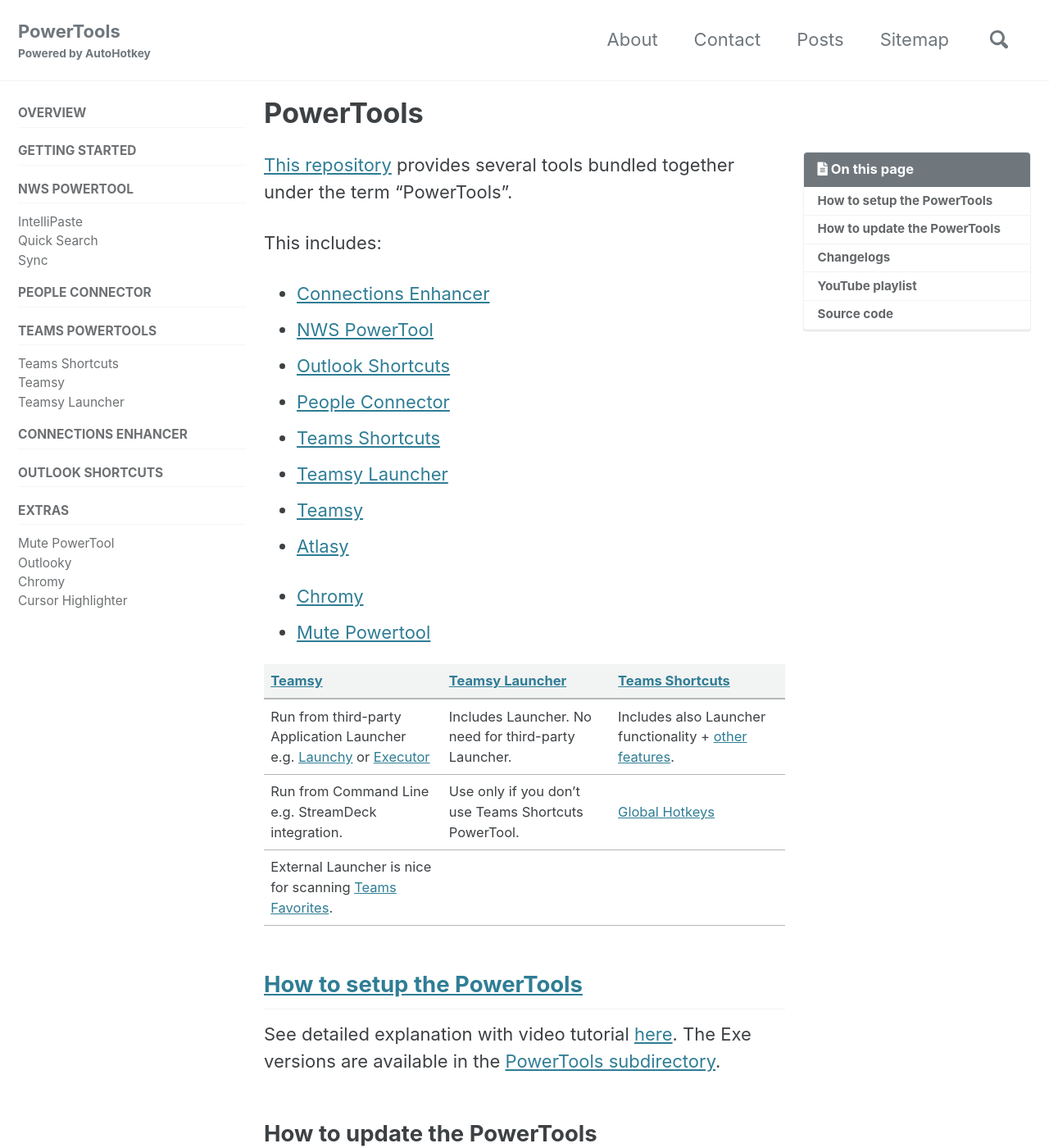
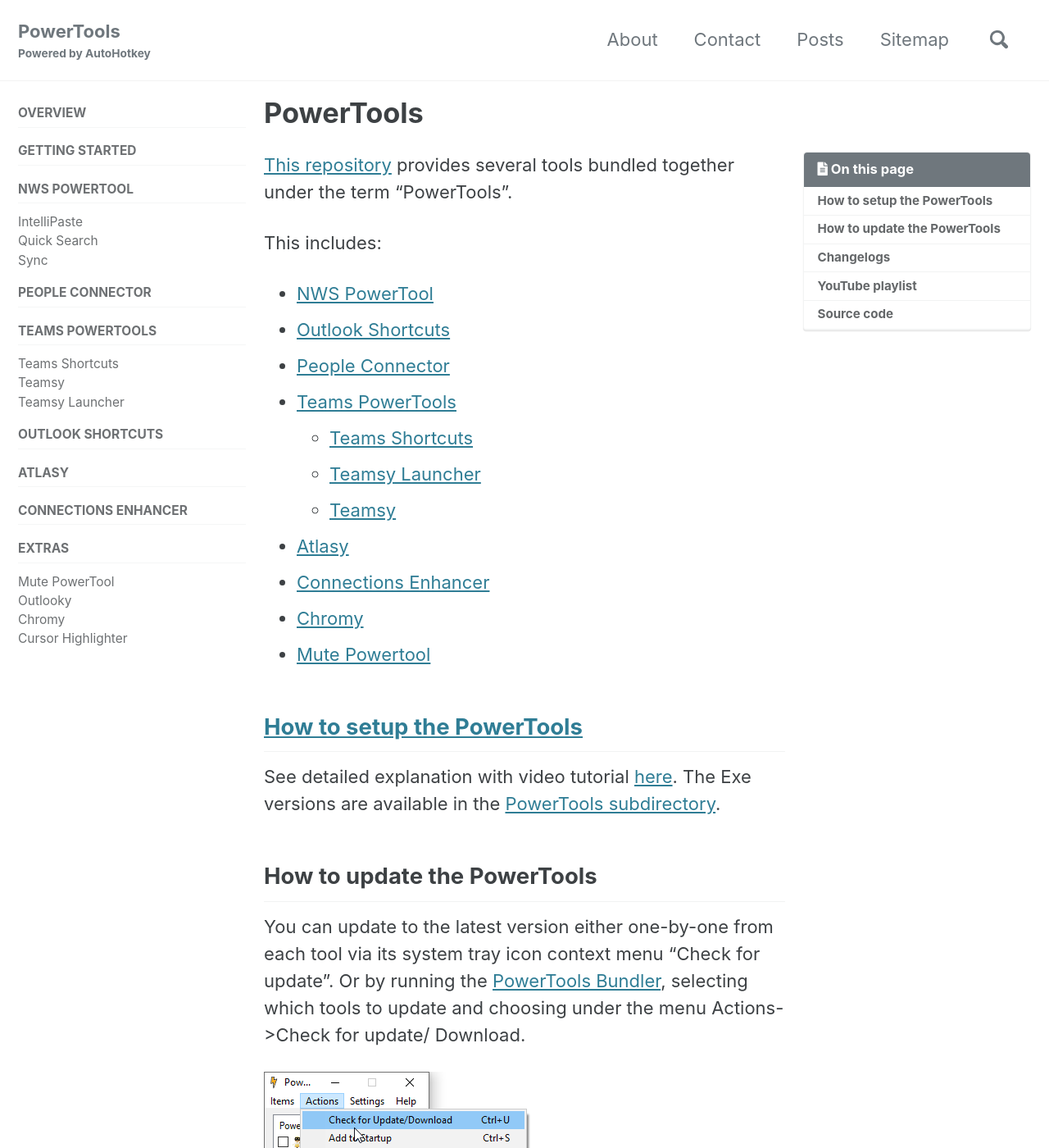
Before and after one commit to tdalon/ahk, a Jekyll site: the page built from docs/_pages/PowerTools.md, in a window 1280 px wide and 1400 px high. Shown: the whole window at 82% size. Built offline with Jekyll 4.4.1, drawn with Linux system fonts in a browser that asks for light colours; cached includes are drawn as plain includes; comment, search, counter and statistics services are not loaded.

Commit message:
update Atlasy

```diff
--- a/docs/_pages/PowerTools.md
+++ b/docs/_pages/PowerTools.md
@@ -7,23 +7,17 @@ excerpt: "Productivity Suite of Tools implemented with AutoHotkey that empowers
 [This repository](https://github.com/tdalon/ahk) provides several tools bundled together under the term "PowerTools".
 
 This includes:
-- [Connections Enhancer](Connections-Enhancer)
 - [NWS PowerTool](NWS-PowerTool)
 - [Outlook Shortcuts](Outlook-Shortcuts)
 - [People Connector](People-Connector)
-- [Teams Shortcuts](Teams-Shortcuts)
-- [Teamsy Launcher](Teamsy-Launcher)
-- [Teamsy](Teamsy)
+- [Teams PowerTools](Teams-PowerTools)
+  - [Teams Shortcuts](Teams-Shortcuts)
+  - [Teamsy Launcher](Teamsy-Launcher)
+  - [Teamsy](Teamsy)
 - [Atlasy](Atlasy)
-
+- [Connections Enhancer](Connections-Enhancer)
 - [Chromy](Chromy)
 - [Mute Powertool](Mute-PowerTool)
-
-| [Teamsy](Teamsy)       | [Teamsy Launcher](Teamsy-Launcher)           | [Teams Shortcuts](Teams-Shortcuts)  |
-| ------------- |-------------| -----|
-| Run from third-party Application Launcher<br> e.g. [Launchy](http://launchy.net/) or [Executor](http://executor.dk/)      | Includes Launcher. No need for third-party Launcher. | Includes also Launcher functionality + [other features](Teams-Shortcuts#feature-highlights). |
-| Run from Command Line <br> e.g. StreamDeck integration.     | Use only if you don't use Teams Shortcuts PowerTool.      |  [Global Hotkeys](Teams-Global-Hotkeys) |
-| External Launcher is nice for scanning [Teams Favorites](Teams-Favorites). |       |    |
 
 ## [How to setup the PowerTools](PowerTools-Setup)
 
```
Also changed, not shown: docs/_data/navigation.yml (+5 -2 lines), docs/_pages/Atlasy.md (+3 -3 lines), docs/_pages/Teams-PowerTools.md (added, +8 -0 lines), 2 other files.
